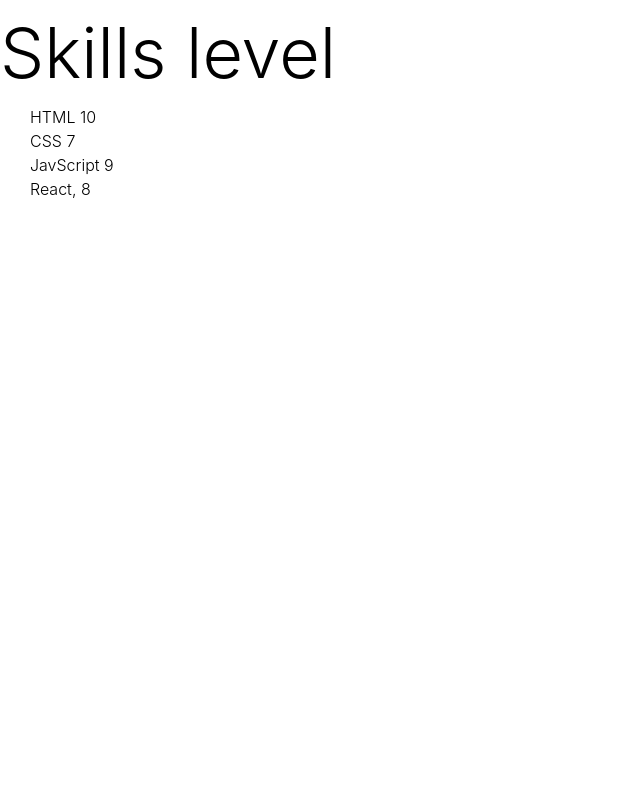
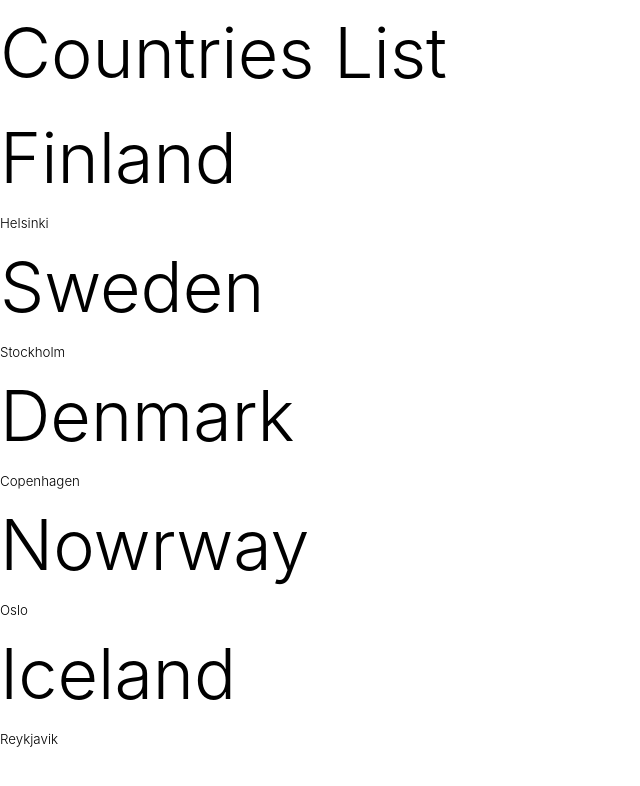
Before and after one commit to njahn88/ReactLearnings, a React (Create React App) app in the folder react-learn/: page / in a window 1280 px wide. Shown: the top 786 px of the page, without its empty margins (0-640 px from the left). Built offline with nearby package versions, Linux system fonts and the light colour scheme.

Commit message:
Mapping array of objects

```diff
--- a/react-learn/src/index.js
+++ b/react-learn/src/index.js
@@ -4,37 +4,42 @@
 import App from './App';
 import reportWebVitals from './reportWebVitals';
 
-const skills = [
-  ['HTML', 10],
-  ['CSS', 7],
-  ['JavScript', 9],
-  ['React, 8']
+//Country data
+const countries = [
+  { name: 'Finland', city: 'Helsinki' },
+  { name: 'Sweden', city: 'Stockholm' },
+  { name: 'Denmark', city: 'Copenhagen' },
+  { name: 'Nowrway', city: 'Oslo' },
+  { name: 'Iceland', city: 'Reykjavik' },
 ]
 
-const Skill = ({ skill: [tech, level ]}) => (
-  <li>
-    {tech} {level}
-  </li>
-)
-
-const Skills = ({skills}) => {
-  const skillsList = skills.map((skill) => <Skill skill={skill}/>)
-  return <ul>{skillsList}</ul>
-}
-
-const AppMain = () => {
-
+//React component country. Takes in an object and returns a small listing based on
+//the name and city given
+const Country = ({ country : {name, city } }) => {
   return (
-    <div className='container'>
-      <div>
-        <h1>Skills level</h1>
-        <ul>
-          <Skills skills={skills}/>
-        </ul>
-      </div>
+    <div>
+      <h1>{name}</h1>
+      <small>{city}</small>
     </div>
   )
 }
+
+// Reach component that takes in a list of country data and maps each one to an
+// individual Country component
+const Countries = ({ countries }) => {
+  const countryList = countries.map((country) => <Country country={country}/>)
+  return <div>{countryList}</div>
+}
+
+const AppMain = () => (
+  <div className='contaier'>
+    <div>
+      <h1>Countries List</h1>
+      <Countries countries={countries}/>
+    </div>
+  </div>
+)
+
 
 const root = ReactDOM.createRoot(document.getElementById('root'));
 root.render(
```
